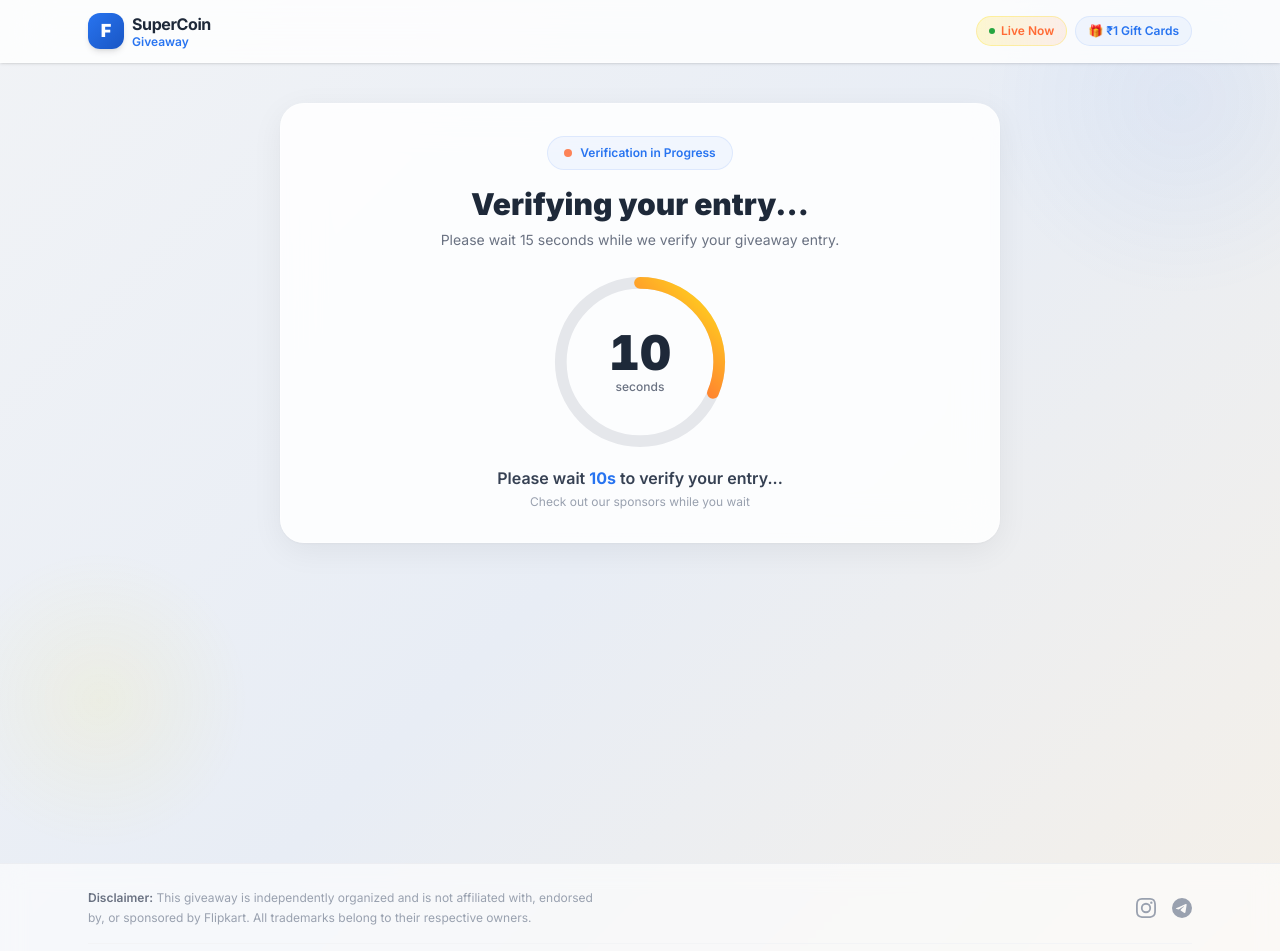
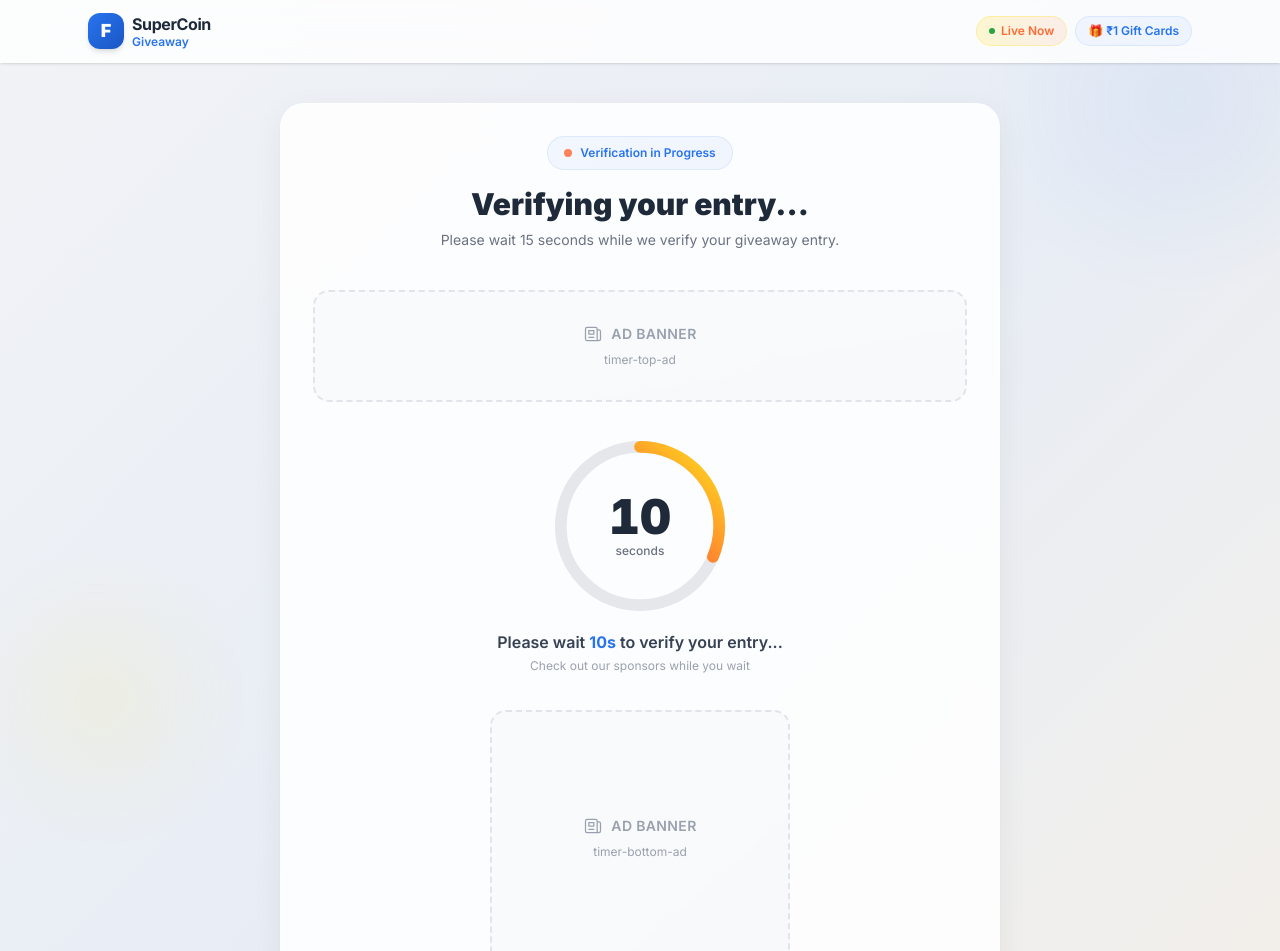
Before and after one commit to techvaultdev/giveaway, a React (Vite) app in the folder client/: page /tasks in a window 1280 px wide. Shown: the top 951 px of the page. Built offline with nearby package versions, Linux system fonts and the light colour scheme; the HTML template or start-up script is replaced by a standard one.

Commit message:
Restored ad banner boxes on countdown timer screen

```diff
--- a/client/src/components/CountdownTimer.jsx
+++ b/client/src/components/CountdownTimer.jsx
@@ -1,4 +1,5 @@
-import { useState, useEffect, useCallback } from 'react';
+import { useState, useEffect } from 'react';
+import AdBanner from './AdBanner';
 
 function CountdownTimer({ seconds = 15, onComplete }) {
   const [timeLeft, setTimeLeft] = useState(seconds);
@@ -24,7 +25,6 @@
     return () => clearInterval(timer);
   }, [timeLeft, onComplete]);
 
-  // SVG circle progress
   const radius = 54;
   const circumference = 2 * Math.PI * radius;
   const progress = ((seconds - timeLeft) / seconds) * circumference;
@@ -32,11 +32,14 @@
   if (isComplete) return null;
 
   return (
-    <div className="flex flex-col items-center gap-4 animate-fade-in" id="countdown-timer">
-      {/* Circular Timer */}
+    <div className="space-y-5 animate-fade-in" id="countdown-timer">
+      <div className="w-full flex justify-center">
+        <AdBanner size="leaderboard" label="timer-top-ad" />
+      </div>
+
+      <div className="flex flex-col items-center gap-4">
         <div className="relative w-36 h-36 sm:w-44 sm:h-44">
-        <svg className="w-full h-full -rotate-90" viewBox="0 0 120 120">
-          {/* Background ring */}
+          <svg className="w-full h-full -rotate-90" viewBox="0 0 120 120" aria-hidden="true">
             <circle
               cx="60"
               cy="60"
@@ -45,7 +48,6 @@
               stroke="#E5E7EB"
               strokeWidth="8"
             />
-          {/* Progress ring */}
             <circle
               cx="60"
               cy="60"
@@ -58,7 +60,6 @@
               strokeDashoffset={circumference - progress}
               className="transition-all duration-1000 ease-linear"
             />
-          {/* Gradient definition */}
             <defs>
               <linearGradient id="timerGradient" x1="0%" y1="0%" x2="100%" y2="100%">
                 <stop offset="0%" stopColor="#2874F0" />
@@ -67,7 +68,7 @@
               </linearGradient>
             </defs>
           </svg>
-        {/* Center number */}
+
           <div className="absolute inset-0 flex flex-col items-center justify-center">
             <span className="text-4xl sm:text-5xl font-black text-gray-800 tabular-nums">
               {timeLeft}
@@ -78,18 +79,20 @@
           </div>
         </div>
 
-      {/* Text */}
         <div className="text-center">
           <p className="text-sm sm:text-base font-semibold text-gray-700">
-          Please wait{' '}
-          <span className="text-flipkart-blue font-bold">{timeLeft}s</span>{' '}
-          to verify your entry...
+            Please wait <span className="text-flipkart-blue font-bold">{timeLeft}s</span> to verify your entry...
           </p>
           <p className="text-xs text-gray-400 mt-1">
             Check out our sponsors while you wait
           </p>
         </div>
       </div>
+
+      <div className="w-full flex justify-center">
+        <AdBanner size="rectangle" label="timer-bottom-ad" />
+      </div>
+    </div>
   );
 }
 
--- a/client/src/pages/SuccessPage.jsx
+++ b/client/src/pages/SuccessPage.jsx
@@ -1,7 +1,7 @@
 import { useEffect, useState } from 'react';
 import { Link } from 'react-router-dom';
 
-const TELEGRAM_LINK = 'https://t.me/yourchannel';
+const TELEGRAM_LINK = 'https://t.me/techvault_dev';
 
 // Simple confetti particles
 function Confetti() {
```
Lines whose indentation alone changed are shown as unchanged.
